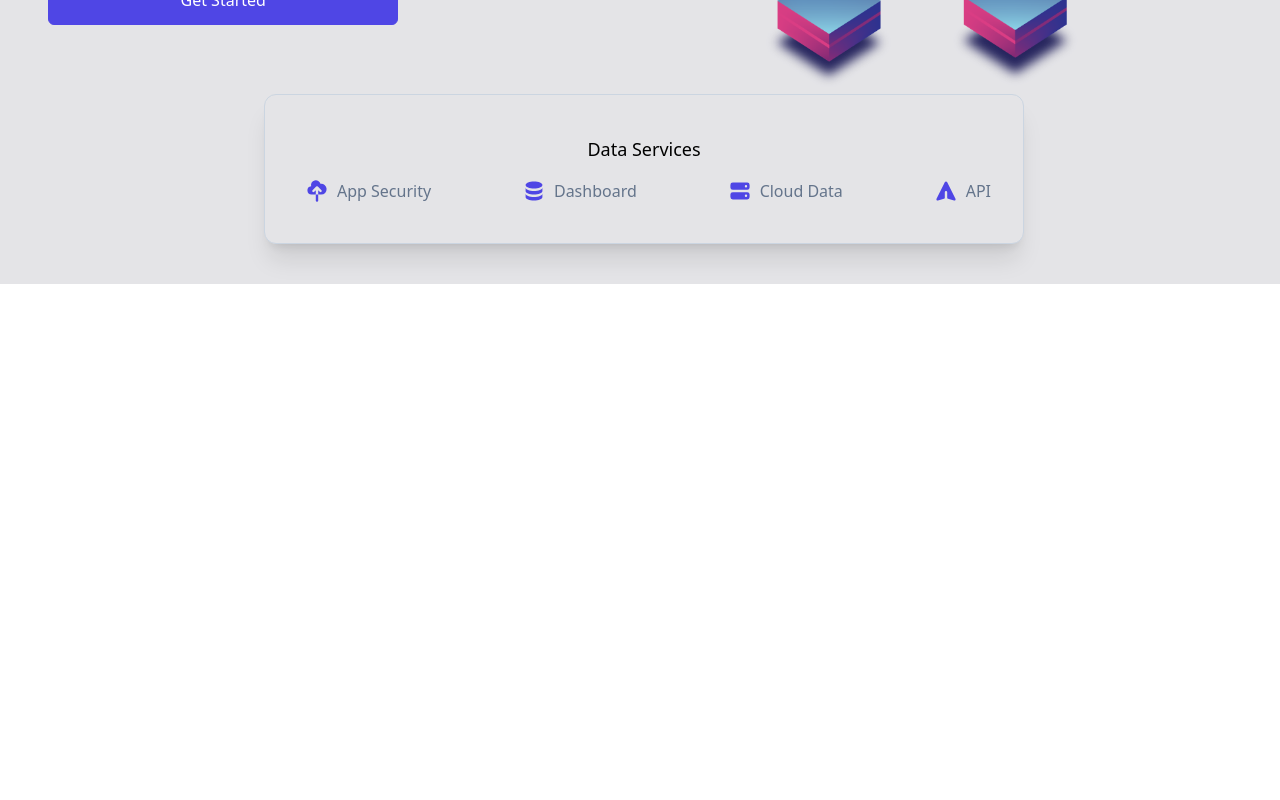
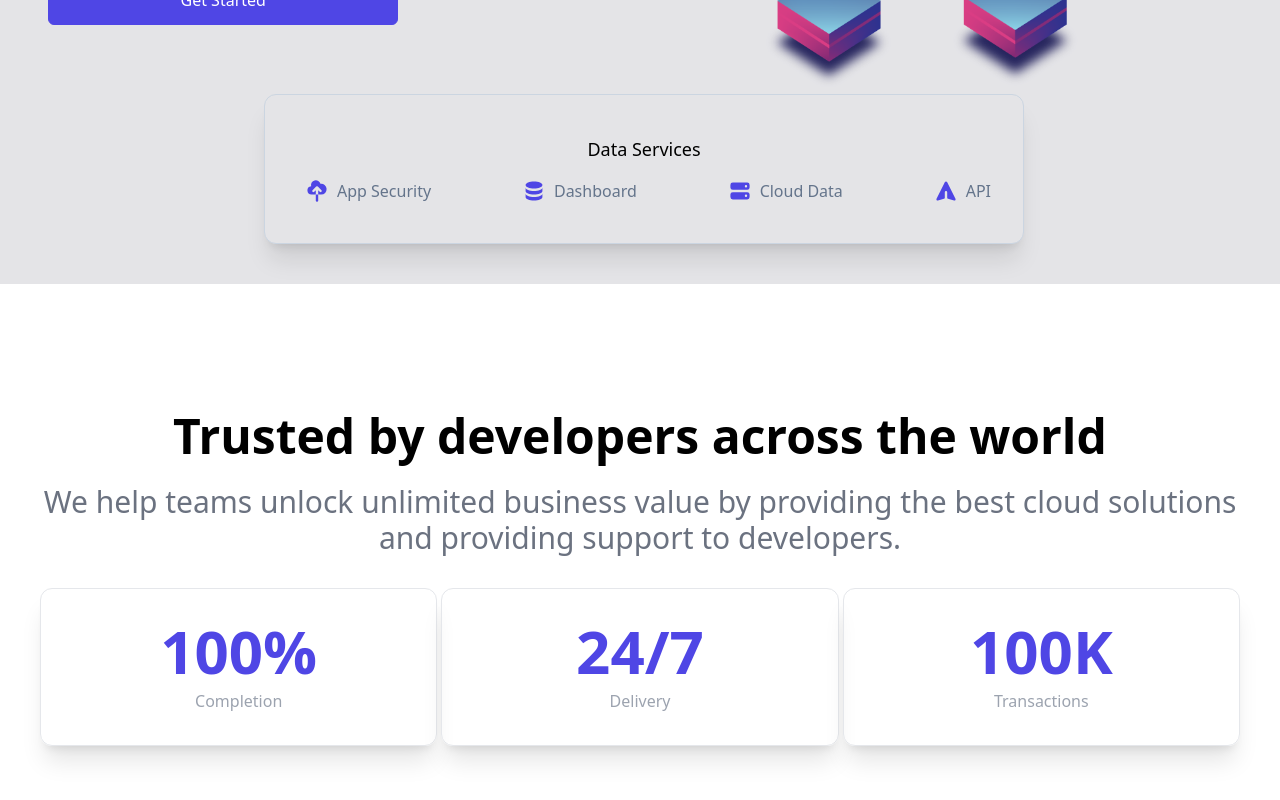
Before and after one commit to nephydecode/cloud-app-tailwind, a React (Create React App) app: page / in a window 1280 px wide. Shown: the part 516-1316 px from the top of the page. Before the commit the page ends 800 px from the top, so only its background shows below. Built offline with nearby package versions, Linux system fonts and the light colour scheme.

Commit message:
feat: add About component

```diff
--- a/src/App.js
+++ b/src/App.js
@@ -1,4 +1,5 @@
 import './App.css';
+import About from './components/About';
 import Hero from './components/Hero';
 import Navbar from './components/Navbar';
 
@@ -7,6 +8,7 @@
     <>
     <Navbar/>
     <Hero/>
+    <About/>
     </>
   );
 }
--- /dev/null
+++ b/src/components/About.jsx
@@ -0,0 +1,30 @@
+import React from 'react';
+
+const About = () => {
+    return (
+        <div className='w-full my-32'>
+            <div className='max-w-[1240px] mx-auto px-3'>
+                <div className='text-center'>
+                    <h2 className='text-5xl font-bold'>Trusted by developers across the world</h2>
+                    <p className='text-3xl py-6 text-gray-500'>We help teams unlock unlimited business value by providing the best cloud solutions and providing support to developers.</p>
+                </div>
+                <div className='grid md:grid-cols-3 gap-1 px-2 text-center'>
+                    <div className='border py-8 rounded-xl shadow-xl my-2'>
+                        <p className='text-6xl font-bold text-indigo-600'>100%</p>
+                        <p className='text-gray-400 mt-2'>Completion</p>
+                    </div>
+                    <div className='border py-8 rounded-xl shadow-xl my-2'>
+                        <p className='text-6xl font-bold text-indigo-600'>24/7</p>
+                        <p className='text-gray-400 mt-2'>Delivery</p>
+                    </div>
+                    <div className='border py-8 rounded-xl shadow-xl my-2'>
+                        <p className='text-6xl font-bold text-indigo-600'>100K</p>
+                        <p className='text-gray-400 mt-2'>Transactions</p>
+                    </div>
+                </div>
+            </div>
+        </div>
+     );
+}
+
+export default About;
```
